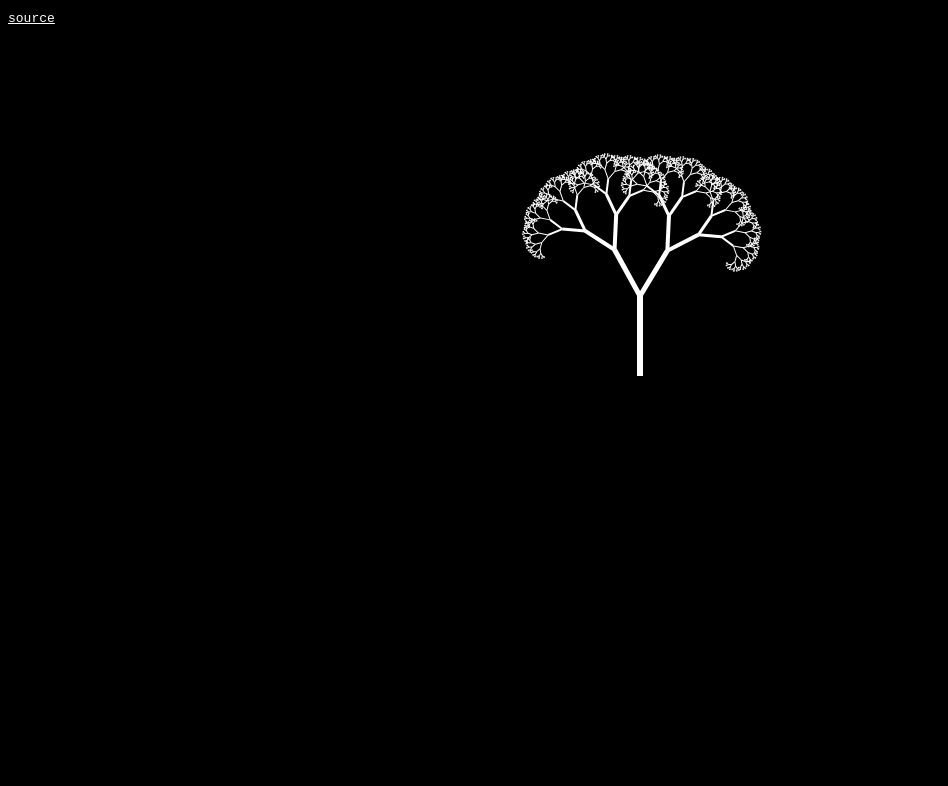
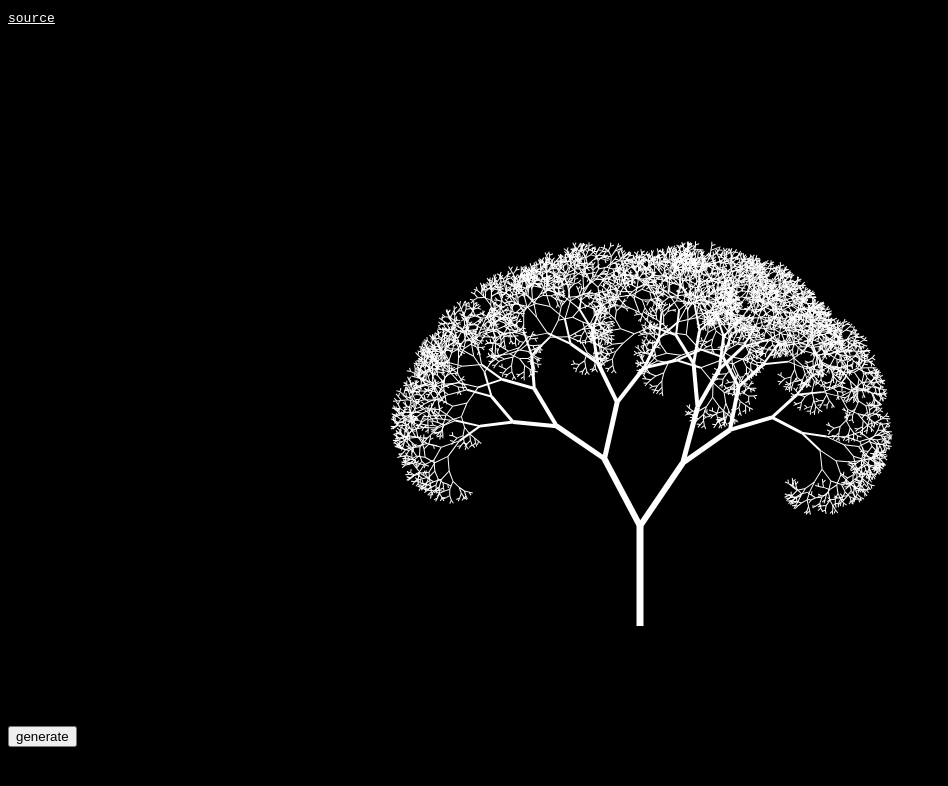
Before and after one commit to b-ma/nature-studies, a plain HTML site: page trees/index.html in a window 1280 px wide. Shown: the whole page, without its empty margins (0-948 px from the left). Drawn offline with Linux system fonts and the light colour scheme; animation ran at ten frames a second.

Commit message:
improve trees

```diff
--- a/trees/index.html
+++ b/trees/index.html
@@ -21,17 +21,21 @@
 <body>
     <a href="http://natureofcode.com/book/chapter-8-fractals/" target="_blank">source</a>
     <canvas id="scene"></canvas>
+    <button id="generate">generate</button>
 
     <script>
     var canvas = document.getElementById('scene');
     var ctx = canvas.getContext('2d');
 
-    var w = ctx.canvas.width = 400;
-    var h = ctx.canvas.height = 250;
+    var w = ctx.canvas.width = 600;
+    var h = ctx.canvas.height = 500;
 
     ctx.strokeStyle = '#ffffff';
     ctx.fillStyle = '#000000';
     var theta = Math.PI / 6;
+
+    var decays = [];
+    var index = 0;
 
     var branch = function branch(len, lineWidth, radius) {
         // console.log(lineWidth);
@@ -46,19 +50,32 @@
         // translate at the end of the branch
         ctx.translate(0, len * -1);
 
-        len = len * 0.66;
+        len = len * 0.76;
         lineWidth = (lineWidth < 2) ? 1 : lineWidth - 1;
+
         radius = radius * 1.30;
 
         // draw two branch each sides
-        if (len > 1) {
+        if (len > 3) {
+            if (!decays[index]) {
+                decays[index] = Math.random() * Math.PI / 5 - Math.PI / 10;
+            }
+
+            index += 1;
+
             ctx.save();
-            ctx.rotate(theta + radius);
+            ctx.rotate(theta + radius + decays[index]);
             branch(len, lineWidth, radius);
             ctx.restore();
 
+            if (!decays[index]) {
+                decays[index] = Math.random() * Math.PI / 5 - Math.PI / 10;
+            }
+
+            index += 1;
+
             ctx.save();
-            ctx.rotate(theta * -1 + radius);
+            ctx.rotate(theta * -1 + radius + decays[index]);
             branch(len, lineWidth, radius);
             ctx.restore();
         }
@@ -67,7 +84,17 @@
     var counter = 0;
     var step = Math.PI / 100;
 
+    var damn = false;
+
+    var btn = document.getElementById('generate');
+    btn.addEventListener('click', function(e) {
+        e.preventDefault();
+        decays = [];
+    }, false);
+
     (function draw() {
+        index = 0;
+
         counter = (counter + step) % (Math.PI * 2);
         var radius = Math.sin(counter) * (Math.PI / 200);
         // clear canvas
@@ -76,8 +103,14 @@
         ctx.save();
         ctx.translate(w / 2, h);
         // draw tree
-        branch(80, 6, radius);
+        branch(100, 7, radius);
         ctx.restore();
+
+        if (!damn) {
+            console.log(decays);
+            damn = true;
+        }
+
 
         window.requestAnimationFrame(draw);
     }());
```
